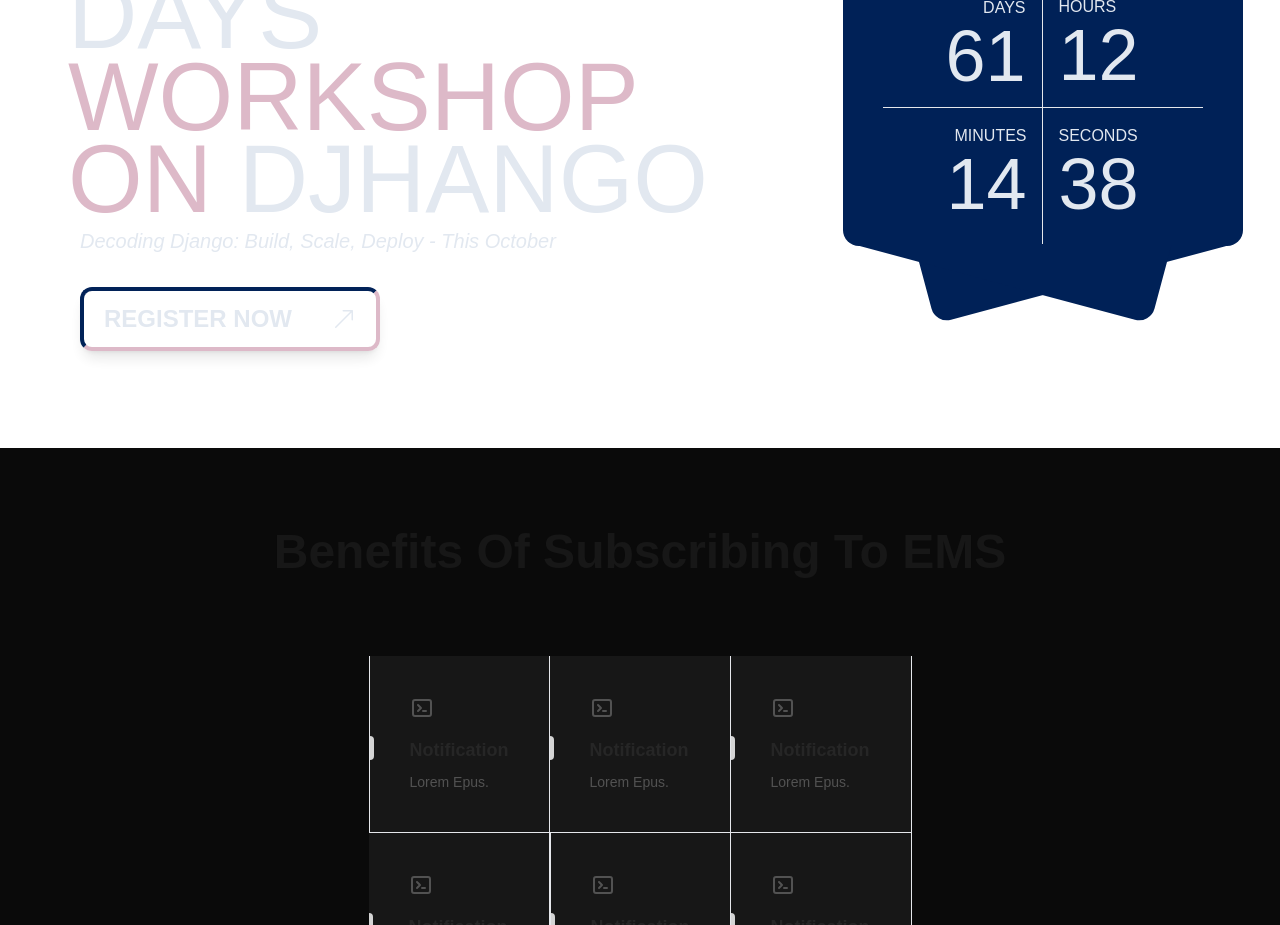
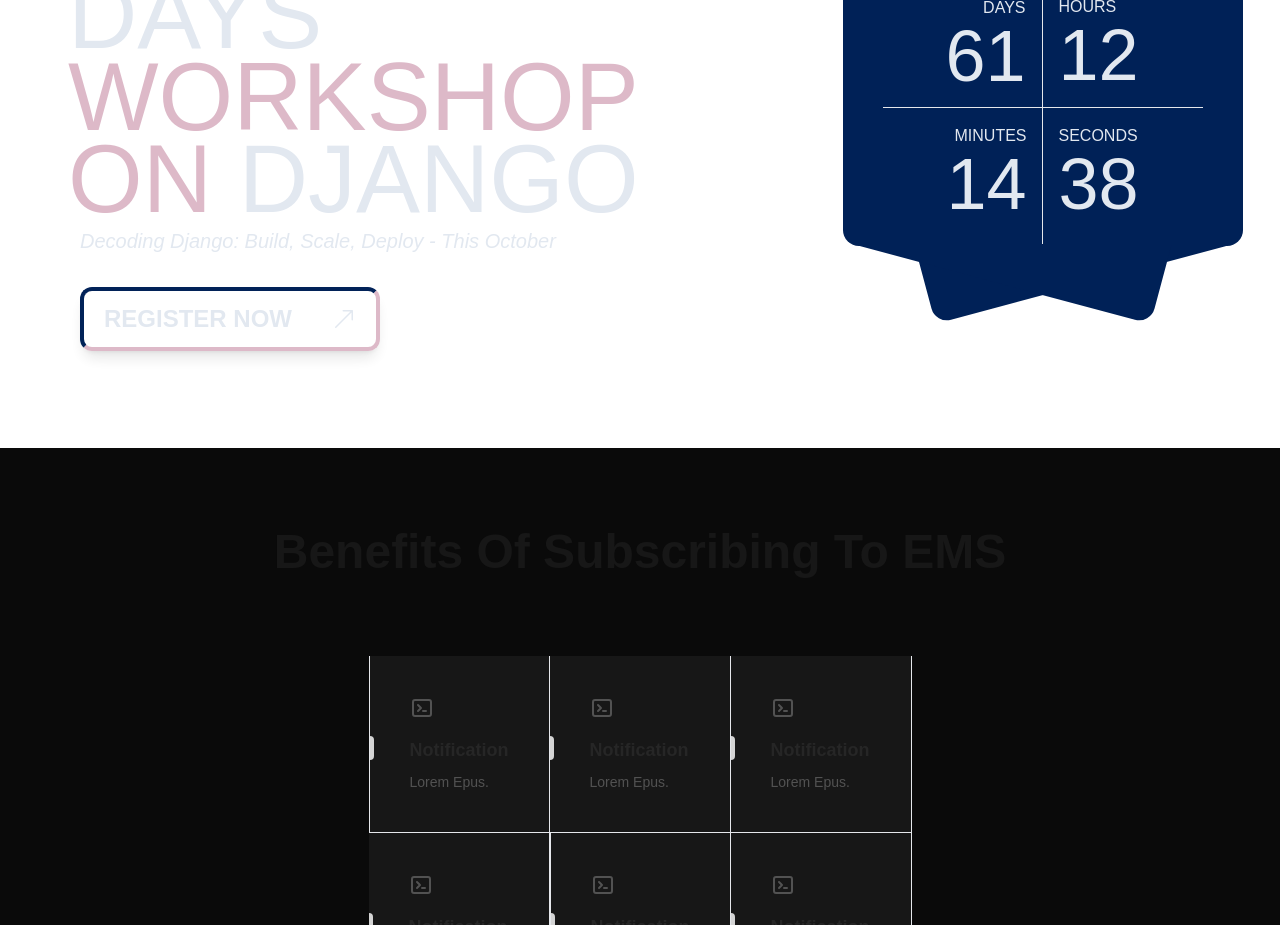
Before and after one commit to supremkhatri/event-management-frontend, a Next.js app: page / in a window 1280 px wide. Shown: the part 920-1845 px from the top of the page. Built offline with nearby package versions, Linux system fonts and the light colour scheme.

Commit message:
Fixed contact routing

```diff
--- a/src/app/components/Featured_event_section/Featured_Event.tsx
+++ b/src/app/components/Featured_event_section/Featured_Event.tsx
@@ -23,7 +23,7 @@
               </h1>
               <h1 className="sm:leading-[0.85]">
                 <span className="text-secondary ms-0 ps-0">On</span>
-                <span className="font-extralight"> Djhango</span>
+                <span className="font-extralight"> Django</span>
               </h1>
             </div>
           </div>
--- a/src/app/components/Navbar.tsx
+++ b/src/app/components/Navbar.tsx
@@ -98,7 +98,7 @@
           <Link href="#" className="hover:text-gray-300">
             Class
           </Link>
-          <Link href="contact" className="hover:text-gray-300">
+          <Link href="/contact" className="hover:text-gray-300">
             Contact
           </Link>
           <button
```
